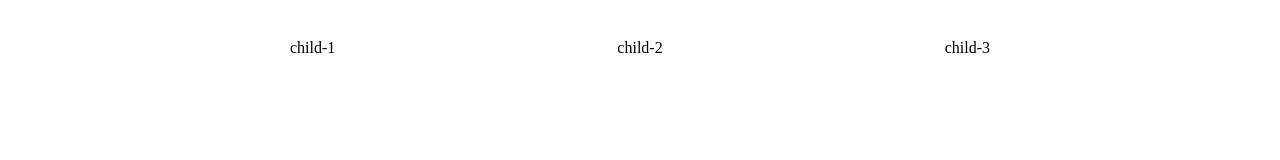
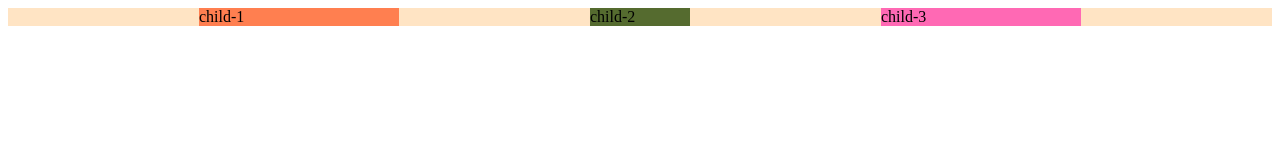
Before and after one commit to ithoangtan/Learn-CSS, a plain HTML site: page FlexBox/index.html in a window 1280 px wide. Drawn offline with Linux system fonts and the light colour scheme.

Commit message:
flex-basics with flex-direction:row

```diff
--- a/FlexBox/index.css
+++ b/FlexBox/index.css
@@ -1,7 +1,27 @@
+/* Canh giữa đều 4 bên
+items sắp xếp theo hàng*/
 .container {
     display: flex;
     flex-direction: row;
     justify-content: space-evenly;
     align-items: center;
-    height: 80px;
+    background-color: bisque;
 }
+
+.child-1{
+    background-color: coral;
+    /* giãn theo chiều: .container{flex-direction: row;} */
+    flex-basis: 200px;
+}
+
+.child-2{
+    background-color: darkolivegreen;
+    /* giãn theo chiều: .container{flex-direction: row;} */
+    flex-basis: 100px;
+}
+
+.child-3{
+    background-color: hotpink;
+    /* giãn theo chiều: .container{flex-direction: row;} */
+    flex-basis: 200px;
+}
```
